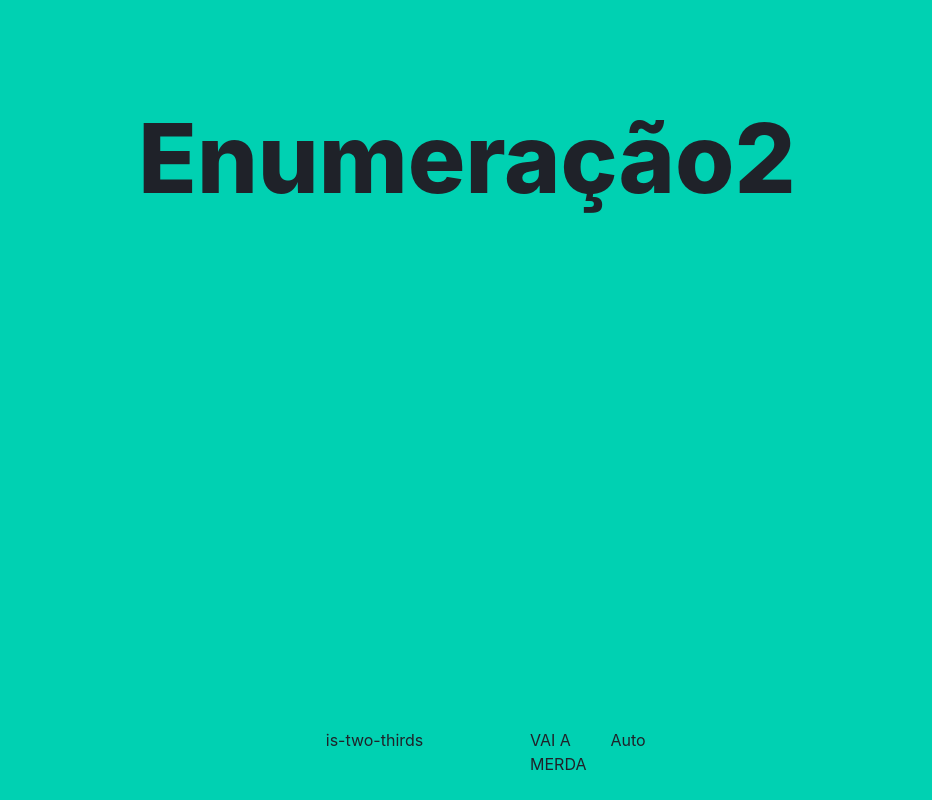
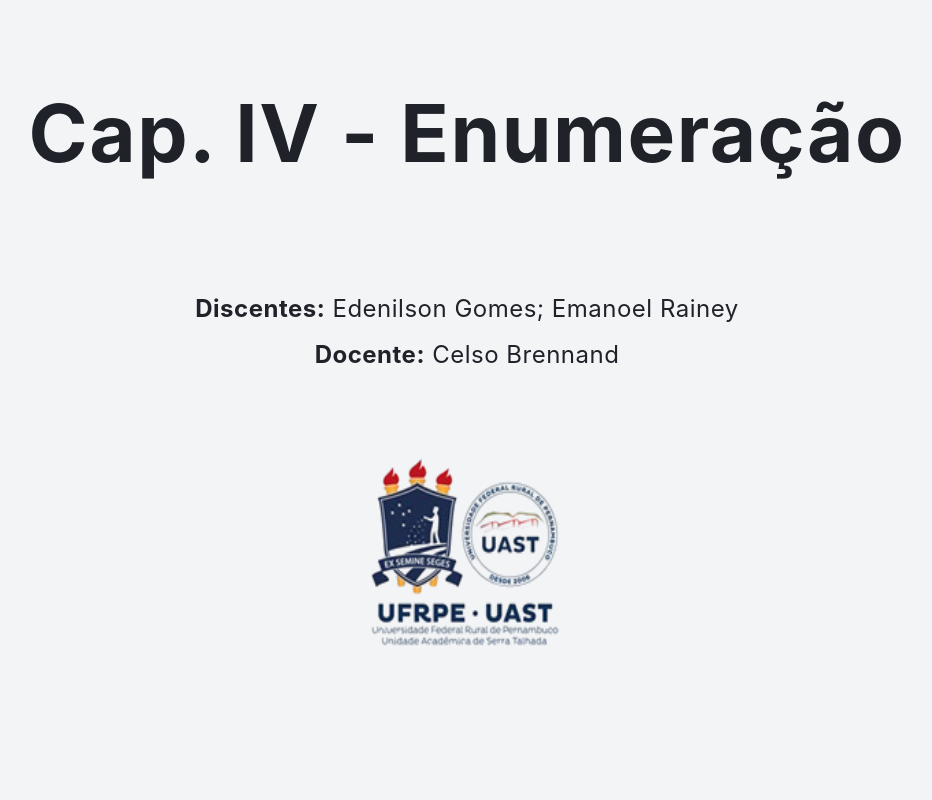
Before and after one commit to eraineycm8/enumeracao-sasi, a plain HTML site: page index.html in a window 1280 px wide. Shown: the whole page, without its empty margins (173-1105 px from the left). Drawn offline with nearby package versions, Linux system fonts and the light colour scheme.

Commit message:
Completa

```diff
--- a/index.html
+++ b/index.html
@@ -138,24 +138,33 @@
 
 
     <!-- CAPA -->
-    <section class="has-background-primary p-5" style="display: flex; flex-direction: column; justify-content: flex-start; height: 100vh;">
-        <div class="container is-fullhd" style="position: relative; height: 100%; padding-top: 10vh; padding-bottom: 0;">
-
-            <!-- Título com a maior fonte possível, mais acima -->
-            <h1 class="title has-text-black-ter" style="font-size: 6rem; text-align: center; margin-bottom: 2rem;">
-                Enumeração2
+    <section class="has-background-light p-5" style="display: flex; flex-direction: column; justify-content: space-between; height: 100vh;">
+        <!-- Título centralizado -->
+        <div class="container is-fullhd" style="padding-top: 8vh;">
+            <h1 class="title has-text-black-ter has-text-centered" style="font-size: 5rem; font-weight: bold; letter-spacing: 1.5px; margin-bottom: 2rem;">
+                Cap. IV - Enumeração
             </h1>
         </div>
 
-            <div class="columns  has-text-black-ter">
-                <div class="column is-two-thirds">is-two-thirds</div>
-                <div class="column"><p>VAI A MERDA</p></div>
-                <div class="column">Auto</div>
-            </div>
+        <!-- Informações centralizadas de discentes e docente -->
+        <div class="container has-text-centered" style="margin-top: auto;">
+            <h2 class="subtitle has-text-black-ter" style="font-size: 1.5rem; letter-spacing: 0.5px; margin-bottom: 1rem;">
+                <span style="font-weight: bold;">Discentes:</span> Edenilson Gomes; Emanoel Rainey
+            </h2>
+            <h2 class="subtitle has-text-black-ter" style="font-size: 1.5rem; letter-spacing: 0.5px;">
+                <span style="font-weight: bold;">Docente:</span> Celso Brennand
+            </h2>
+        </div>
+
+        <!-- Logo centralizada no final da seção -->
+        <div class="container has-text-centered" style="padding-bottom: 2rem;">
+            <figure class="image is-inline-block" style="width: 200px; height: 200px; margin: 0 auto;">
+                <img src="./img/logo-ufrpe.png" alt="Logo" style="width: 100%; height: 100%;">
+            </figure>
+        </div>
+    </section>
 
 
-
-    </section>
     <!-- Listagem -->
     <section class="has-background-primary p-5" style="display: flex; flex-direction: column; justify-content: flex-start; height: 100vh;">
         <div class="container is-fullhd" style="position: relative; height: 100%; padding-top: 10vh; padding-bottom: 0;">
@@ -812,37 +821,37 @@
 
 
 
-    <!-- Segunda seção -->
+    <!-- Segunda seção
     <section class="has-background-warning">
         <div class="container">
             <h1 class="title has-text-black">Seção 2</h1>
             <p class="subtitle has-text-black">Esta é a segunda seção com um fundo amarelo e um vídeo embutido.</p>
 
-            <!-- Vídeo embutido do YouTube -->
+
             <div class="video-container">
             <iframe width="560" height="315" src="https://www.youtube.com/embed/cPjZTqfkHbc?start=90"
                     title="YouTube video player" frameborder="0" allow="accelerometer; autoplay; clipboard-write; encrypted-media; gyroscope; picture-in-picture" allowfullscreen>
             </iframe>
             </div>
         </div>
-    </section>
+    </section>-->
 
 
-  <!-- Terceira seção -->
+  <!-- Terceira seção
   <section class="has-background-danger">
     <div class="container">
       <h1 class="title has-text-white">Seção 3</h1>
       <p class="subtitle has-text-white">Esta é a terceira seção com um fundo vermelho.</p>
     </div>
-  </section>
+  </section>-->
 
-  <!-- Quarta seção -->
+  <!-- Quarta seção
   <section class="has-background-success">
     <div class="container">
       <h1 class="title has-text-white">Seção 4</h1>
       <p class="subtitle has-text-white">Esta é a quarta seção com um fundo verde.</p>
     </div>
-  </section>
+  </section>-->
 
     <script>
     // Seleciona os elementos necessários
```
Also changed, not shown: img/logo-2-ufrpe.png (added).
